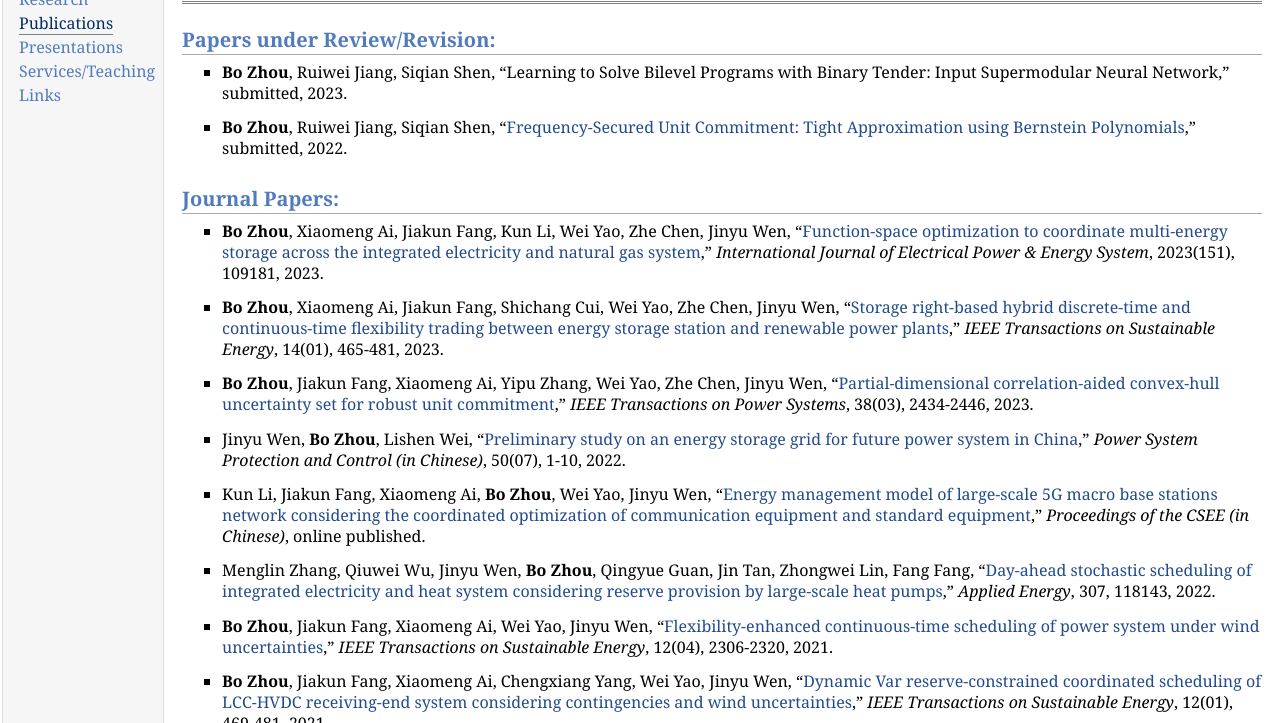
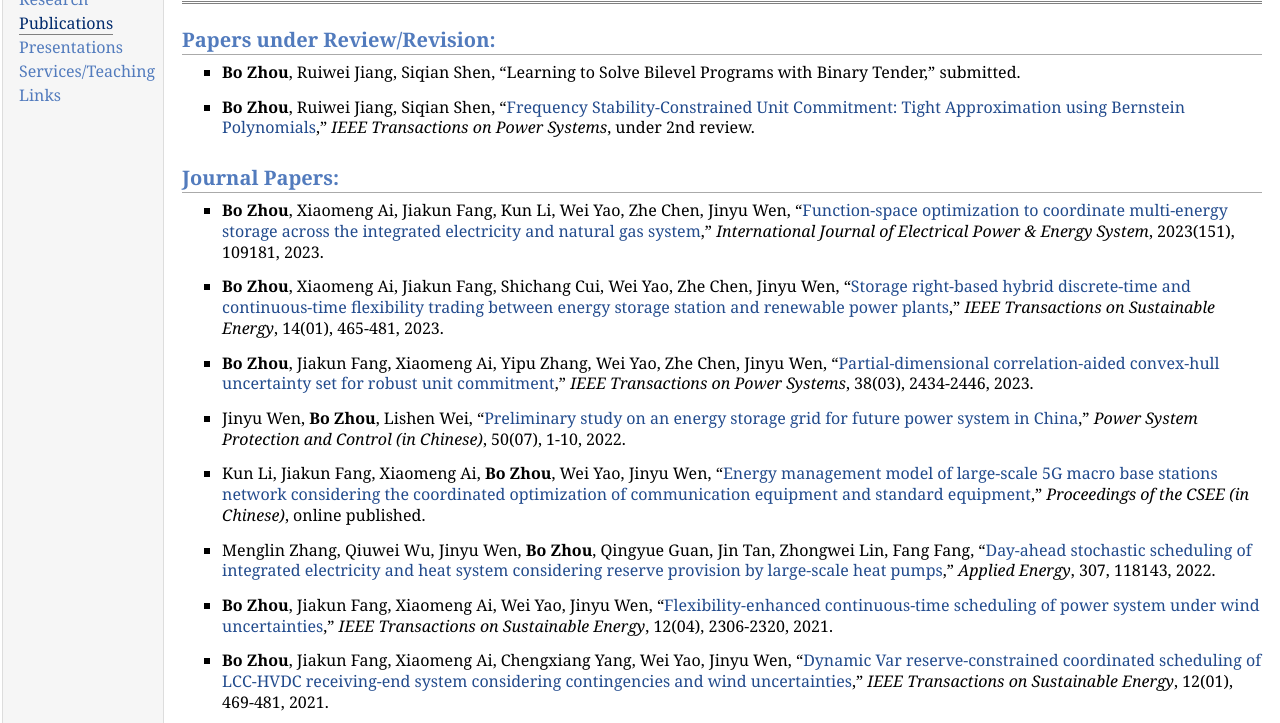
Before and after one commit to bozlamberth/bozlamberth.github.io, a plain HTML site: page paper.html in a window 1280 px wide. Shown: the part 48-771 px from the top of the page. Drawn offline with Linux system fonts and the light colour scheme.

Commit message:
Add files via upload

```diff
--- a/paper.html
+++ b/paper.html
@@ -27,14 +27,14 @@
 <h2>Papers under Review/Revision:</h2>
 <ul>
 <li><p><b>Bo Zhou</b>, Ruiwei Jiang, Siqian Shen,
-&ldquo;Learning to Solve Bilevel Programs with Binary Tender: Input Supermodular Neural Network,&rdquo;
-submitted, 2023.</p>
+&ldquo;Learning to Solve Bilevel Programs with Binary Tender,&rdquo;
+submitted.</p>
 </li>
 </ul>
 <ul>
 <li><p><b>Bo Zhou</b>, Ruiwei Jiang, Siqian Shen,
-&ldquo;<a href="https://arxiv.org/abs/2212.12088">Frequency-Secured Unit Commitment: Tight Approximation using Bernstein Polynomials</a>,&rdquo;
-submitted, 2022.</p>
+&ldquo;<a href="https://arxiv.org/abs/2212.12088">Frequency Stability-Constrained Unit Commitment: Tight Approximation using Bernstein Polynomials</a>,&rdquo;
+<i>IEEE Transactions on Power Systems</i>, under 2nd review.</p>
 </li>
 </ul>
 <h2>Journal Papers:</h2>
```
Also changed, not shown: index.html (+9 -5 lines).
